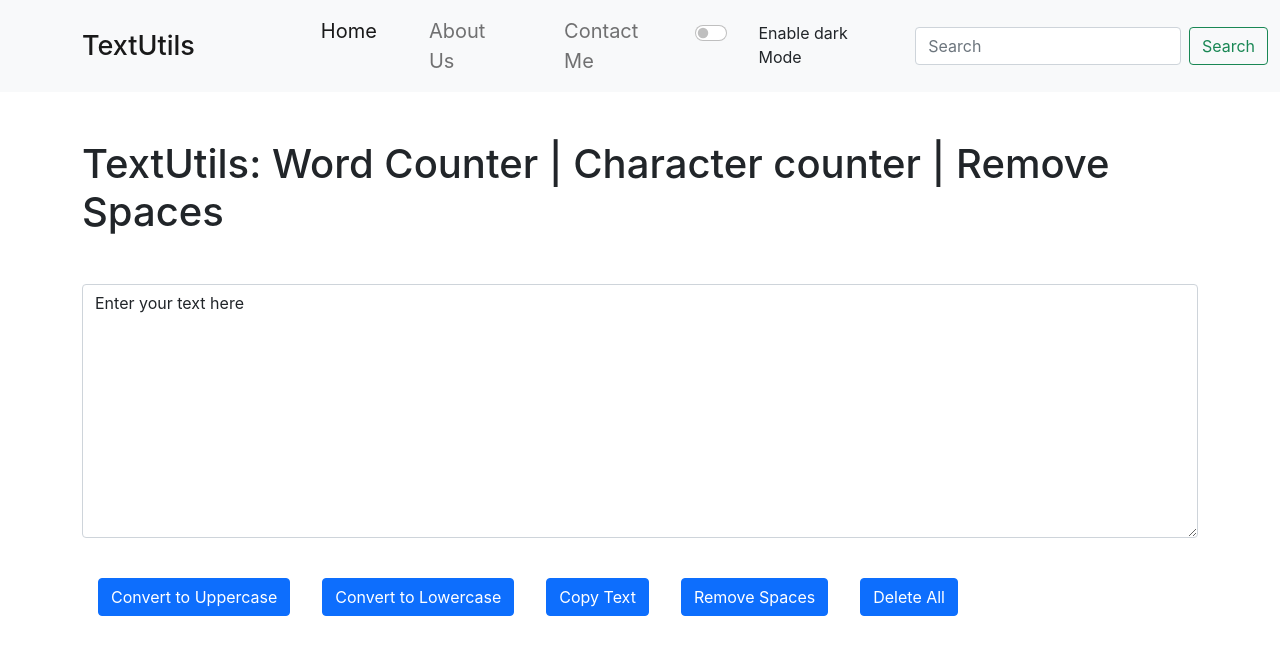
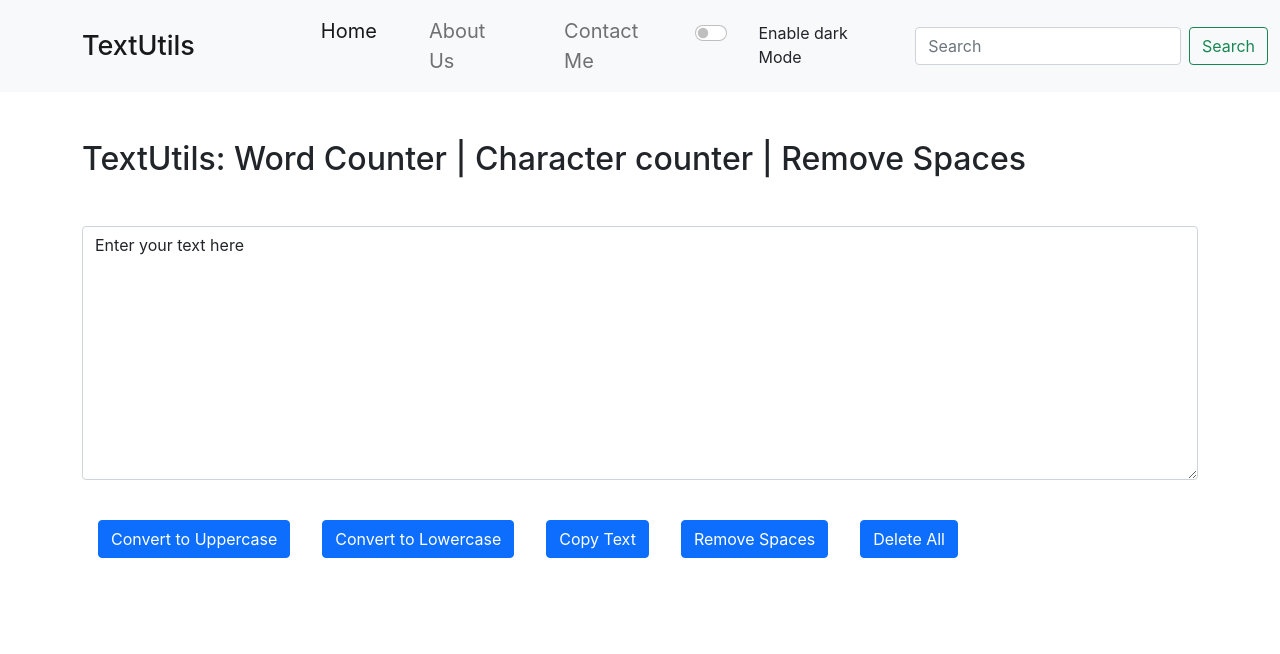
Before and after one commit to Rohan-Shingade/React-CodeWithHarry-Revise, a React (Create React App) app in the folder textutils/: page / in a window 1280 px wide. Shown: the top 654 px of the page. Built offline with nearby package versions, Linux system fonts and the light colour scheme.

Commit message:
heading element change

```diff
--- a/textutils/src/Components/TextForm.js
+++ b/textutils/src/Components/TextForm.js
@@ -20,7 +20,7 @@ export default function TextForm(props) {
 
   return (
     <div>
-      <h1 className='my-5'>{props.heading}</h1>
+      <h2 className='my-5'>{props.heading}</h2>
       <div className="mb-3">
         <textarea className="form-control" value={text} onChange={handleOnChange} id="exampleFormControlTextarea1" rows="10"></textarea>
       </div>
```
